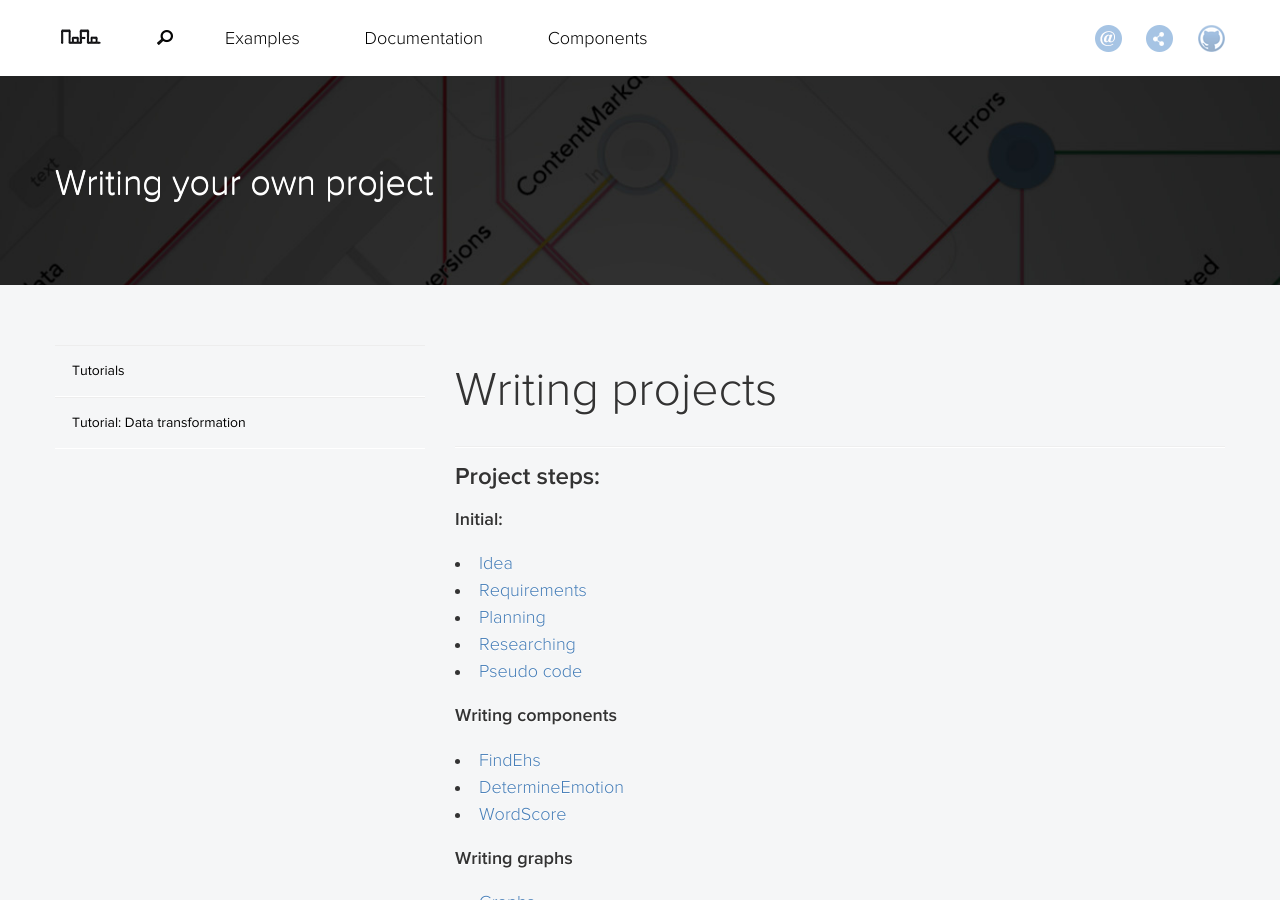
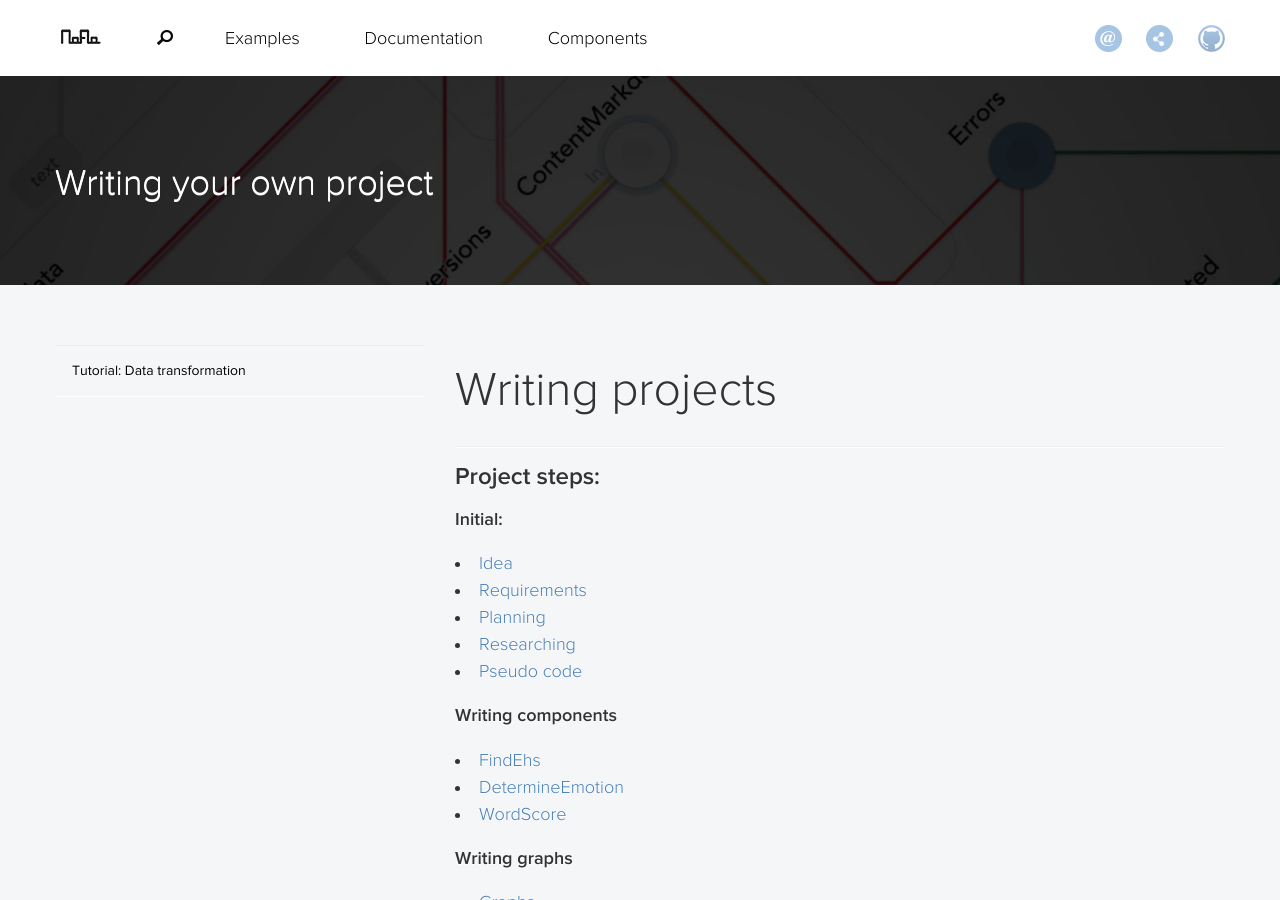
Before and after one commit to noflo/noflo.github.io, a Jekyll site: the page built from projects/index.md, in a window 1280 px wide and 900 px high. Built offline with Jekyll 4.4.1, drawn with Linux system fonts in a browser that asks for light colours; nearby versions of some CDN libraries.

```diff
--- a/_layouts/projects.html
+++ b/_layouts/projects.html
@@ -15,9 +15,6 @@ layout: default
         <div class="sidebar span4">
           <nav>
             <ul class="sidebar__nav">
-              <li>
-                <a href="{{ site.baseurl }}/tutorials/"{% if page.url == '/tutorials/index.html' %} class="active"{% endif%}>Tutorials</a>
-              </li>
               {% assign posts = site.categories['tutorials'] | sort:"weight"  %}
               {% for post in posts %}
               <li>
```
Also changed, not shown: 1 other file.
